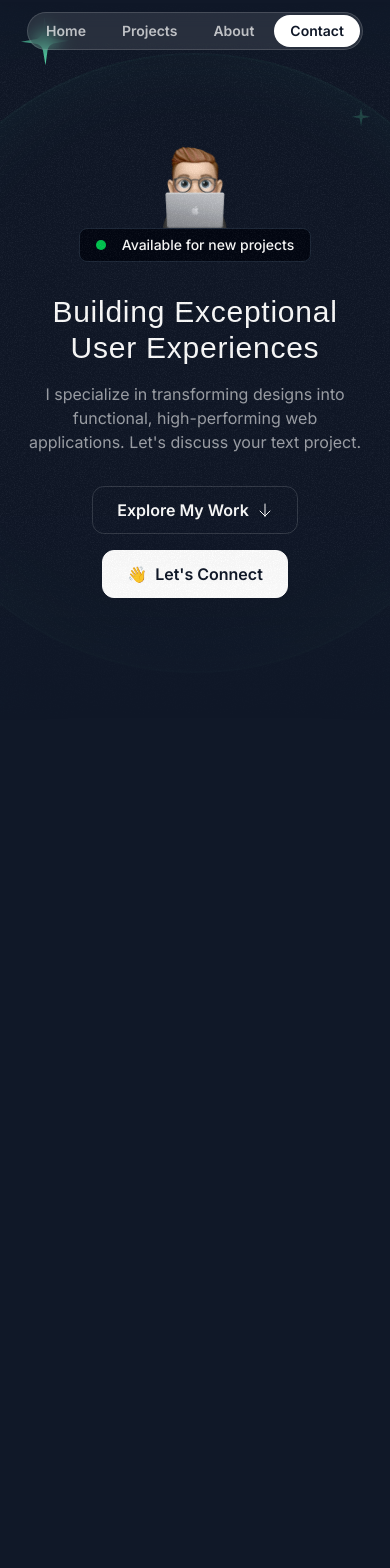
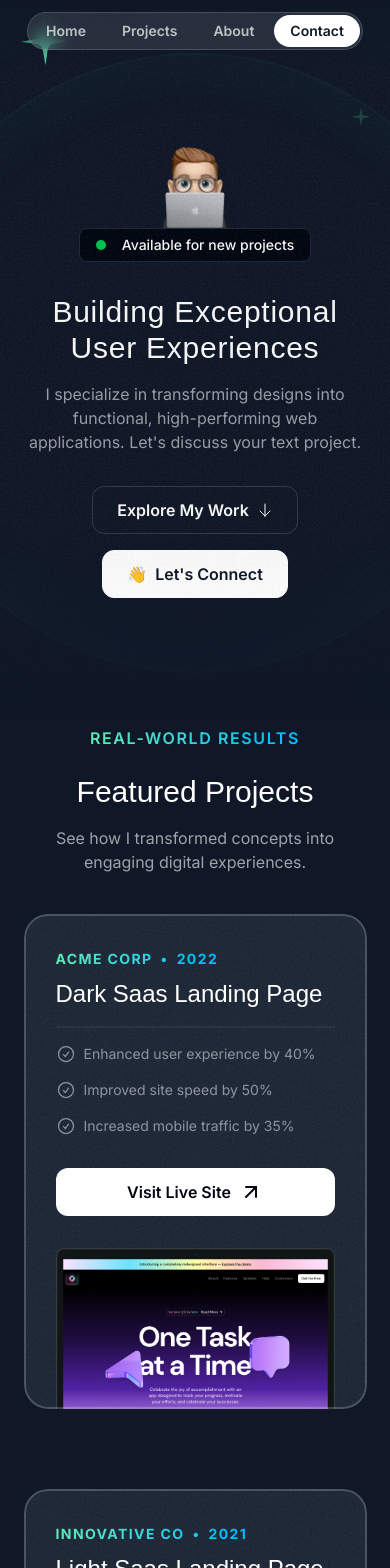
Before and after one commit to abeertech01/stunning-react-portfolio, a Next.js app: page / in a window 390 px wide. Shown: the top 1568 px of the page. Before the commit the page ends 973 px from the top, so only its background shows below. Built offline with nearby package versions, Linux system fonts and the light colour scheme; a web font is replaced by a local one.

Commit message:
featured projects section

```diff
--- a/src/app/globals.css
+++ b/src/app/globals.css
@@ -30,3 +30,9 @@
     @apply absolute inset-0 border-2 top-1/2 left-1/2 -translate-x-1/2 -translate-y-1/2 rounded-full border-emerald-300/5 shadow-[0_0_80px_inset] shadow-emerald-300/5;
   }
 }
+
+@layer utilities {
+  .container {
+    @apply lg:max-w-5xl;
+  }
+}
--- a/src/app/page.tsx
+++ b/src/app/page.tsx
@@ -1,11 +1,13 @@
 import { Header } from "@/sections/Header"
 import { HeroSection } from "@/sections/Hero"
+import { ProjectsSection } from "@/sections/Projects"
 
 export default function Home() {
   return (
     <div>
       <Header />
       <HeroSection />
+      <ProjectsSection />
     </div>
   )
 }
--- a/src/sections/Projects.tsx
+++ b/src/sections/Projects.tsx
@@ -1,6 +1,10 @@
-import darkSaasLandingPage from "@/assets/images/dark-saas-landing-page.png";
-import lightSaasLandingPage from "@/assets/images/light-saas-landing-page.png";
-import aiStartupLandingPage from "@/assets/images/ai-startup-landing-page.png";
+import darkSaasLandingPage from "@/assets/images/dark-saas-landing-page.png"
+import lightSaasLandingPage from "@/assets/images/light-saas-landing-page.png"
+import aiStartupLandingPage from "@/assets/images/ai-startup-landing-page.png"
+import CheckCircleIcon from "@/assets/icons/check-circle.svg"
+import ArrowUpRightIcon from "@/assets/icons/arrow-up-right.svg"
+import grainImage from "@/assets/images/grain.jpg"
+import Image from "next/image"
 
 const portfolioProjects = [
   {
@@ -39,8 +43,77 @@ const portfolioProjects = [
     link: "https://youtu.be/Z7I5uSRHMHg",
     image: aiStartupLandingPage,
   },
-];
+]
 
 export const ProjectsSection = () => {
-  return <div>Projects Section</div>;
-};
+  return (
+    <section className="lg:py-24 pb-16">
+      <div className="container">
+        <div className="flex justify-center">
+          <p className="bg-clip-text bg-linear-to-r from-emerald-300 to-sky-400 font-semibold text-transparent uppercase tracking-widest">
+            Real-World Results
+          </p>
+        </div>
+        <h2 className="mt-6 font-serif text-3xl md:text-5xl text-center">
+          Featured Projects
+        </h2>
+        <p className="mx-auto mt-4 max-w-md text-white/60 md:text-lg lg:text-lg text-center">
+          See how I transformed concepts into engaging digital experiences.
+        </p>
+        <div className="flex flex-col gap-20 mt-10 md:mt-20">
+          {portfolioProjects.map((project) => (
+            <div
+              key={project.title}
+              className="z-0 after:z-10 after:absolute relative after:inset-0 bg-gray-800 px-8 md:px-10 lg:px-20 pt-8 md:pt-12 lg:pt-16 rounded-3xl after:rounded-3xl after:outline-2 after:outline-white/20 after:-outline-offset-2 overflow-hidden after:content-[''] after:pointer-events-none"
+            >
+              <div
+                className="-z-10 absolute inset-0 opacity-5"
+                style={{
+                  backgroundImage: `url(${grainImage.src})`,
+                }}
+              ></div>
+              <div className="lg:gap-16 lg:grid lg:grid-cols-2">
+                <div className="lg:pb-16">
+                  <div className="inline-flex gap-2 bg-clip-text bg-linear-to-r from-emerald-300 to-sky-400 font-bold text-transparent text-sm uppercase tracking-widest">
+                    <span>{project.company}</span>
+                    <span>&bull;</span>
+                    <span>{project.year}</span>
+                  </div>
+
+                  <h3 className="mt-2 md:mt-5 font-serif text-2xl md:text-4xl">
+                    {project.title}
+                  </h3>
+                  <hr className="mt-4 md:mt-5 border-white/5 border-t-2" />
+                  <ul className="flex flex-col gap-4 mt-4 md:mt-5">
+                    {project.results.map((result, resultIndex) => (
+                      <li
+                        key={resultIndex}
+                        className="flex gap-2 text-white/50 text-sm md:text-base"
+                      >
+                        <CheckCircleIcon className="size-5 md:size-6" />
+                        <span>{result.title}</span>
+                      </li>
+                    ))}
+                  </ul>
+                  <a href={project.link}>
+                    <button className="inline-flex justify-center items-center gap-2 bg-white mt-8 px-6 rounded-xl w-full md:w-auto h-12 font-semibold text-gray-950">
+                      <span>Visit Live Site</span>
+                      <ArrowUpRightIcon />
+                    </button>
+                  </a>
+                </div>
+                <div className="relative">
+                  <Image
+                    src={project.image}
+                    alt={project.title}
+                    className="lg:absolute mt-8 lg:mt-0 -mb-4 md:mb-0 lg:w-auto lg:max-w-none lg:h-full"
+                  />
+                </div>
+              </div>
+            </div>
+          ))}
+        </div>
+      </div>
+    </section>
+  )
+}
```
